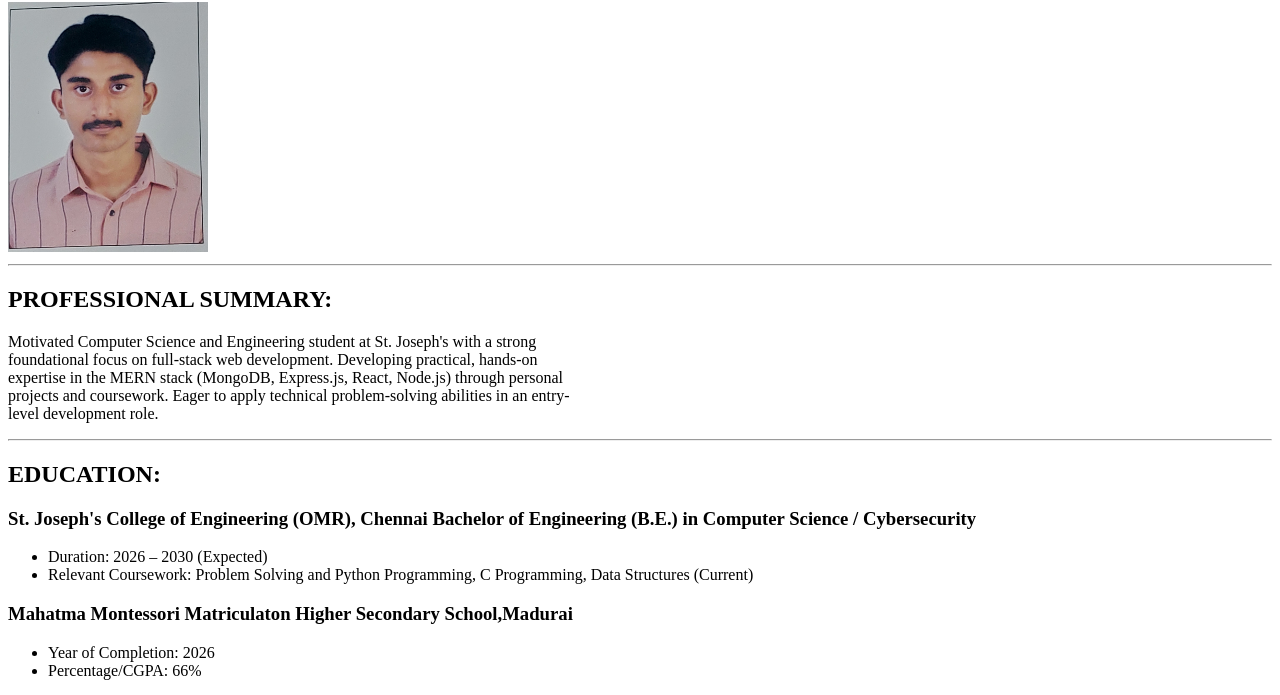
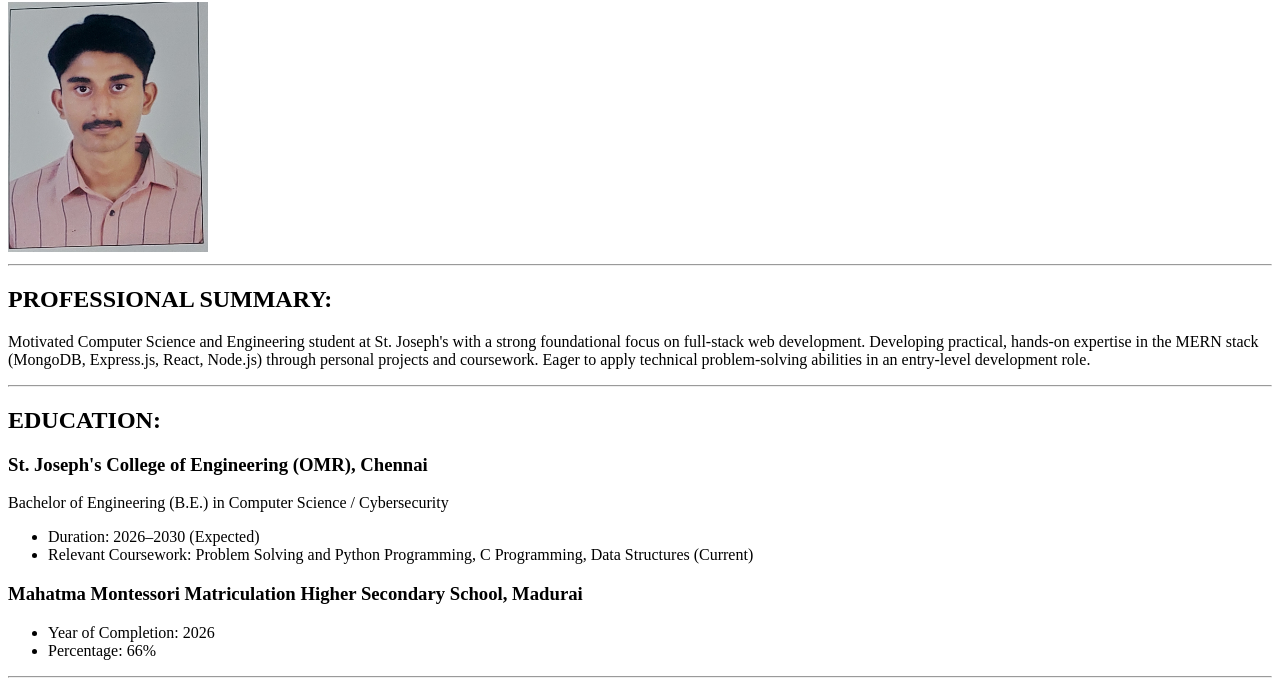
Before and after one commit to jjeyaarjun-crypto/html-capstone-projects1, a plain HTML site: page capstone1indexsolutions.html in a window 1280 px wide. Shown: the part 88-783 px from the top of the page. Drawn offline with Linux system fonts and the light colour scheme.

Commit message:
Fix resume HTML structure and preserve linked file paths

```diff
--- a/capstone1indexsolutions.html
+++ b/capstone1indexsolutions.html
@@ -8,24 +8,28 @@
 <body>
     <hr />
     <h1>J JEYA ARJUN</h1>
-    <img src="./20261005_191119.jpg" height="250" alt="AUTHOR'S IMAGE" />
+    <img src="./20261005_191119.jpg" height="250" alt="Author's image" />
     <hr />
+
     <h2>PROFESSIONAL SUMMARY:</h2>
-    <p>Motivated Computer Science and Engineering student at St. Joseph's with a strong<br /> foundational focus on full-stack web development. Developing practical, hands-on<br /> expertise in the MERN stack (MongoDB, Express.js, React, Node.js) through personal<br /> projects and coursework. Eager to apply technical problem-solving abilities in an entry-<br />level development role.</p>
+    <p>Motivated Computer Science and Engineering student at St. Joseph's with a strong foundational focus on full-stack web development. Developing practical, hands-on expertise in the MERN stack (MongoDB, Express.js, React, Node.js) through personal projects and coursework. Eager to apply technical problem-solving abilities in an entry-level development role.</p>
     <hr />
+
     <h2>EDUCATION:</h2>
-    <h3>St. Joseph's College of Engineering (OMR), Chennai
-    Bachelor of Engineering (B.E.) in Computer Science / Cybersecurity</h3>
+    <h3>St. Joseph's College of Engineering (OMR), Chennai</h3>
+    <p>Bachelor of Engineering (B.E.) in Computer Science / Cybersecurity</p>
     <ul>
-        <li>Duration: 2026 – 2030 (Expected)</li>
+        <li>Duration: 2026–2030 (Expected)</li>
         <li>Relevant Coursework: Problem Solving and Python Programming, C Programming, Data Structures (Current)</li>
     </ul>
-    <h3>Mahatma Montessori Matriculaton Higher Secondary School,Madurai</h3>
+
+    <h3>Mahatma Montessori Matriculation Higher Secondary School, Madurai</h3>
     <ul>
         <li>Year of Completion: 2026</li>
-        <li>Percentage/CGPA: 66%</li>
+        <li>Percentage: 66%</li>
     </ul>
     <hr />
+
     <h2>TECHNICAL SKILLS:</h2>
     <ul>
         <li>Web Development: HTML5, CSS3, JavaScript (ES6)</li>
@@ -34,6 +38,7 @@
         <li>Programming Languages: C, Python</li>
     </ul>
     <hr />
+
     <h2>PROJECTS:</h2>
     <h3>Personal Portfolio Website | MERN Stack</h3>
     <ul>
@@ -45,20 +50,24 @@
         <li>Built a text-based library management system using C structures and file handling.</li>
     </ul>
     <hr />
-    <h2>AWARDS & EXTRACURRICULARS:</h2>
+
+    <h2>AWARDS &amp; EXTRACURRICULARS:</h2>
     <ul>
         <li>Member: College Coding Club / Computer Society of India (CSI) student chapter.</li>
         <li>Participant: Internal college hackathons and technical symposiums.</li>
         <li>Volunteer for school-level science exhibitions.</li>
     </ul>
     <hr />
+
     <h2>OTHERS:</h2>
     <ul>
-    <li><a href="./hobbies.html">My Hobbies</a></li>
-    <li><a href="./contact.html">Contact Me</a></li>
+        <li><a href="./hobbies.html">My Hobbies</a></li>
+        <li><a href="./contact.html">Contact Me</a></li>
+    </ul>
+
+    <hr />
     <footer>
-        <p>©2026 Jeya Arjun.All Rights Reserved.</p>
+        <p>© 2026 Jeya Arjun. All Rights Reserved.</p>
     </footer>
-
 </body>
 </html>
```
